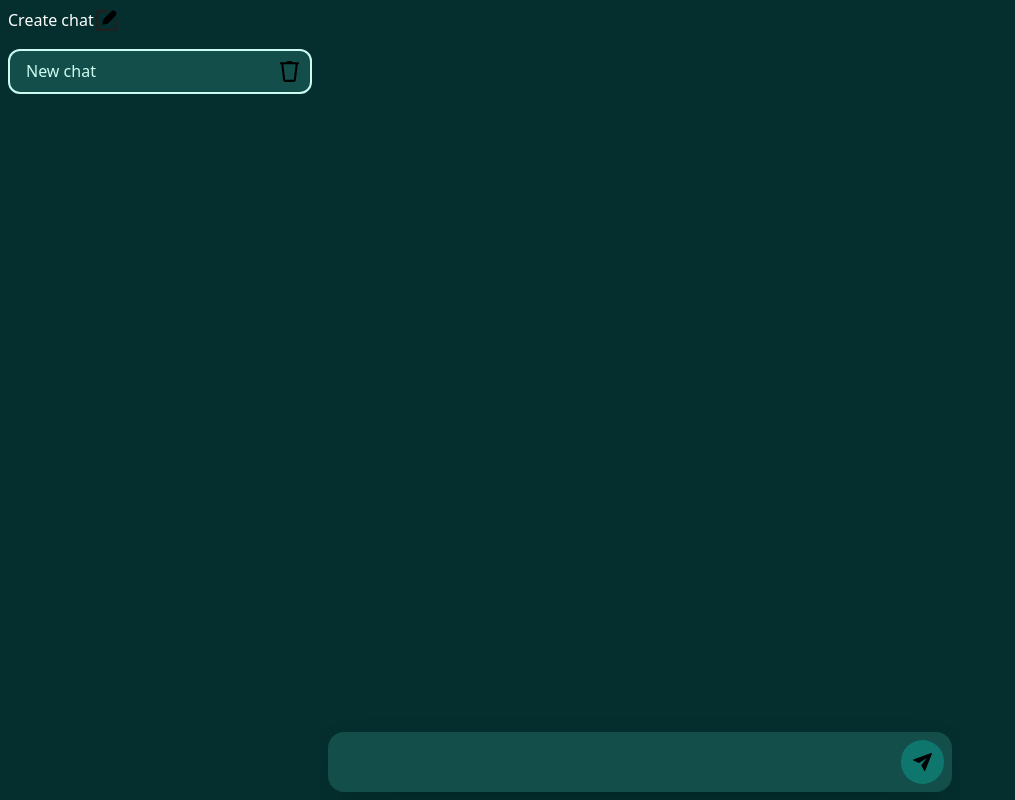
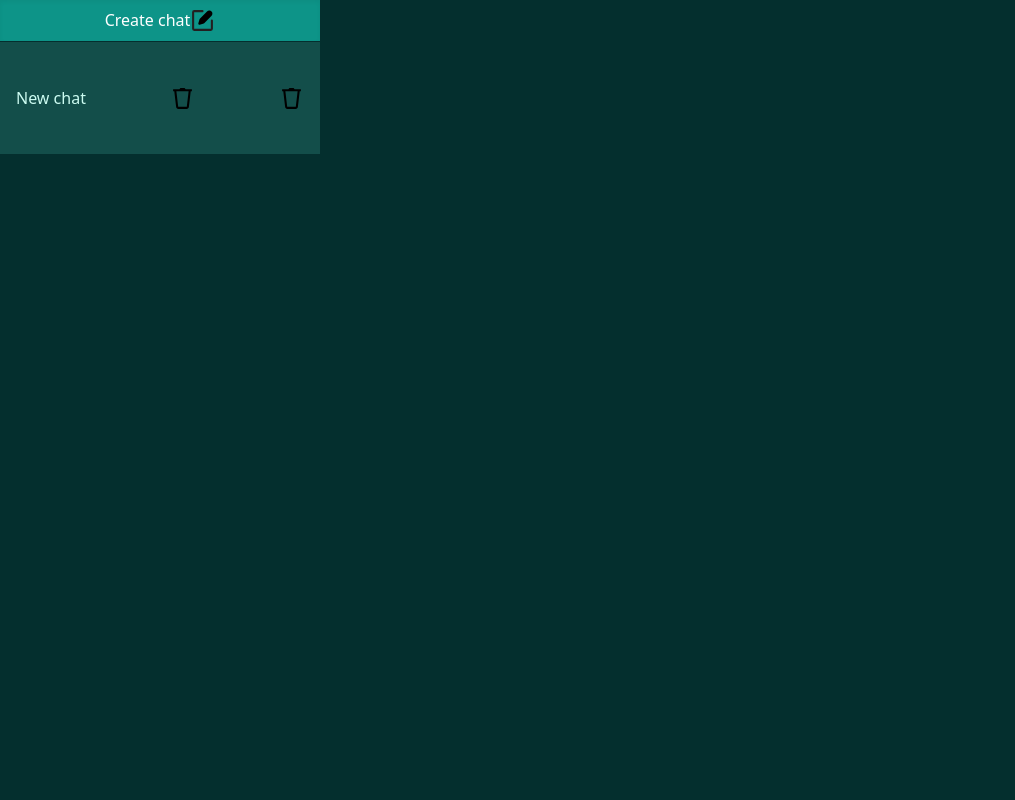
Before and after one commit to tamagotchiprim3/2talk, a Next.js app: page / in a window 1280 px wide. Shown: the whole page, without its empty margins (0-1015 px from the left). Built offline with nearby package versions, Linux system fonts and the light colour scheme.

Commit message:
chats-list developing...

```diff
--- a/src/pages/components/chats-list/chats-list.tsx
+++ b/src/pages/components/chats-list/chats-list.tsx
@@ -8,6 +8,9 @@ const ChatsList: React.FC<{
   onSelectChat: any;
   onCreateChat: any;
 }> = ({ chats, onDeleteChat, onSelectChat, onCreateChat }) => {
+  // const renameChat = () => {
+  //   onRenameChat(chatId)
+  // }
   const deleteChat = (chatId: string) => {
     onDeleteChat(chatId);
   };
@@ -21,24 +24,38 @@ const ChatsList: React.FC<{
   };
 
   return (
-    <div className="h-full">
-      <button onClick={() => createChat()}>
-        <div className="transition-all ease-in-out duration-500 h-fit w-full  bg-teal-950  p-2 rounded-xl flex justify-center hover:shadow-inner hover:bg-teal-700 text-white ">
-          Create chat
+    <div className="h-full  flex flex-col ">
+      <button
+        onClick={() => createChat()}
+        className="w-full p-2  bg-teal-700 hover:shadow-inner hover:bg-teal-600 text-white transition-all ease-in-out duration-500"
+      >
+        <div className=" flex justify-center ">
+          <div>Create chat </div>
           <Image src={createIcon} alt="" width={25} height={25} />
         </div>
       </button>
-      <div className="flex flex-col gap-2 p-2 ">
+      <div className="flex flex-col flex-1 basis-0 overflow-y-auto scrollbar">
         {chats &&
           chats.map(cht => {
             return (
               <div
                 key={cht.id}
                 onClick={() => selectChat(cht.id)}
-                className="transition-all ease-in-out duration-500 h-fit w-full bg-teal-900 border-teal-100 border-2 p-2 rounded-xl flex justify-between text-teal-100 hover:text-teal-950 hover:bg-teal-500 hover:border-teal-950 hover:shadow-inner"
+                className="transition-all ease-in-out duration-500 border-y  border-teal-950  bg-teal-900 p-2  flex justify-between items-center text-teal-100  hover:cursor-pointer  hover:bg-teal-800 hover:border-teal-950 hover:shadow-inner"
               >
-                <div className="rounded-xl mx-2">{cht.name}</div>
-                <button onClick={() => deleteChat(cht.id)} className="rounded-xl">
+                <div className="rounded-xl mx-2 flex justify-center items-center h-24">
+                  {cht.name}
+                </div>
+                <button
+                  onClick={() => deleteChat(cht.id)}
+                  className="h-10 w-10 flex justify-center items-center"
+                >
+                  <Image src={deleteIcon} alt="" width={25} height={25} />
+                </button>
+                <button
+                  onClick={() => deleteChat(cht.id)}
+                  className="h-10 w-10 flex justify-center items-center"
+                >
                   <Image src={deleteIcon} alt="" width={25} height={25} />
                 </button>
               </div>
--- a/src/pages/index.tsx
+++ b/src/pages/index.tsx
@@ -1,11 +1,11 @@
-import { useReducer } from "react";
+import { useReducer, useState } from "react";
 import { v4 as uuidv4 } from "uuid";
 import { chatMock } from "../../public/constants/chat-mock.const";
 import { IChat } from "../../public/interfaces/chat.interface";
 import { IMessage } from "../../public/interfaces/message.interface";
 import Adbar from "./components/adbar/adbar";
 import Chat from "./components/chat/chat";
-import ChatList from "./components/chats-list/chats-list";
+import ChatsList from "./components/chats-list/chats-list";
 
 interface IDispatch {
   type: string;
@@ -48,6 +48,7 @@ const chatsReducer = (chats: IChat[], action: IDispatch) => {
 
 const ChatPage: React.FC<{}> = ({}) => {
   const [chats, dispatch] = useReducer(chatsReducer, [chatMock(true, uuidv4())]);
+  const [isChatsList, setIsChatsList] = useState<boolean>(true);
 
   const handleDeleteChat = (chatId: string) => {
     dispatch({
@@ -80,18 +81,28 @@ const ChatPage: React.FC<{}> = ({}) => {
   };
   return (
     <div className="w-full h-full bg-teal-950 lg:grid lg:grid-cols-4 xl:grig xl:grid-cols-4">
-      <ChatList
+      {isChatsList ? (
+        <div
+          className="h-full w-full
+        "
+        >
+          <ChatsList
             chats={chats}
             onDeleteChat={handleDeleteChat}
             onSelectChat={handleSelectChat}
             onCreateChat={handleCreateChat}
           />
+        </div>
+      ) : (
+        <div>
           <Chat
             chat={chats.find(cht => cht.isSelected === true) || null}
             onUpdateChat={handleUpdateChat}
           />
           <Adbar />
         </div>
+      )}
+    </div>
   );
 };
 
```
Lines whose indentation alone changed are shown as unchanged.
